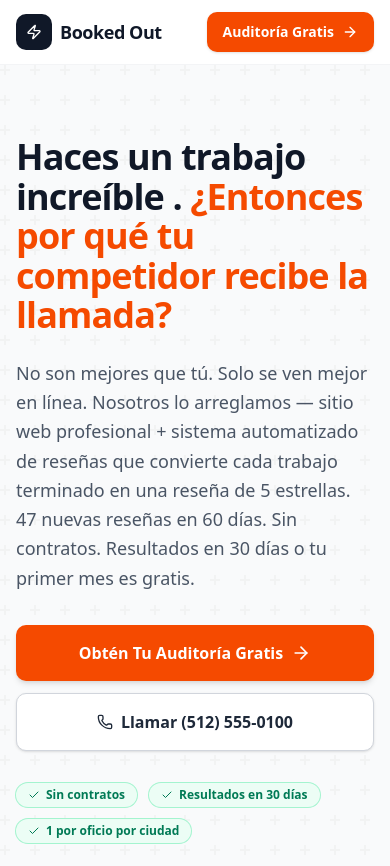
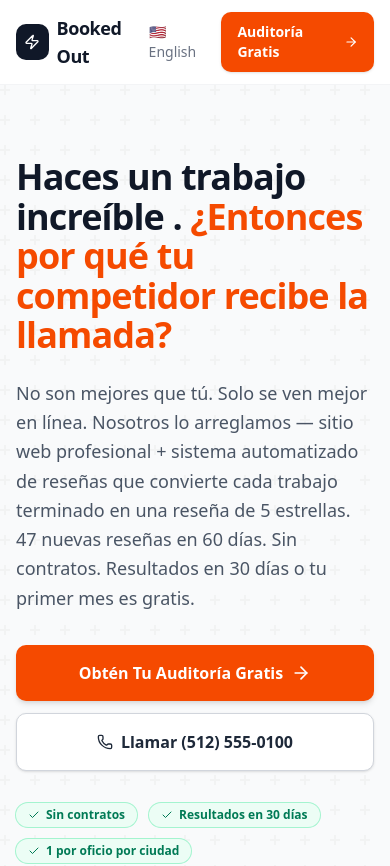
Before and after one commit to D1360tx/marketing_agency, a Next.js app: page /es in a window 390 px wide. Shown: the top 866 px of the page. Built offline with nearby package versions, Linux system fonts and the light colour scheme.

Commit message:
Show language toggle on mobile nav

```diff
--- a/src/app/es/page.tsx
+++ b/src/app/es/page.tsx
@@ -287,7 +287,7 @@ export default function EsPage() {
           <div className="flex items-center gap-3">
             <a
               href="/"
-              className="hidden items-center gap-1.5 text-sm font-medium text-gray-500 hover:text-gray-700 sm:inline-flex"
+              className="inline-flex items-center gap-1.5 text-sm font-medium text-gray-500 hover:text-gray-700"
               title="View in English"
             >
               🇺🇸 English
--- a/src/app/landing/page.tsx
+++ b/src/app/landing/page.tsx
@@ -286,7 +286,7 @@ export default function LandingOpusPage() {
           <div className="flex items-center gap-3">
             <a
               href="/es"
-              className="hidden items-center gap-1.5 text-sm font-medium text-gray-500 hover:text-gray-700 sm:inline-flex"
+              className="inline-flex items-center gap-1.5 text-sm font-medium text-gray-500 hover:text-gray-700"
               title="Ver en Español"
             >
               🇲🇽 Español
--- a/src/app/page.tsx
+++ b/src/app/page.tsx
@@ -286,7 +286,7 @@ export default function HomePage() {
           <div className="flex items-center gap-3">
             <a
               href="/es"
-              className="hidden items-center gap-1.5 text-sm font-medium text-gray-500 hover:text-gray-700 sm:inline-flex"
+              className="inline-flex items-center gap-1.5 text-sm font-medium text-gray-500 hover:text-gray-700"
               title="Ver en Español"
             >
               🇲🇽 Español
```
